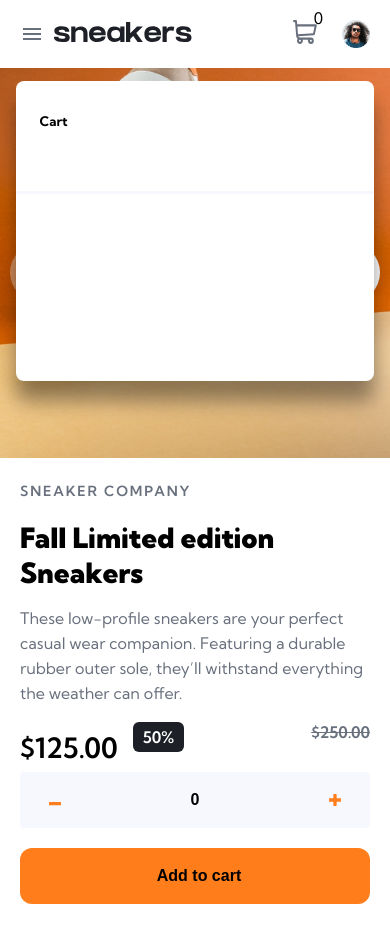
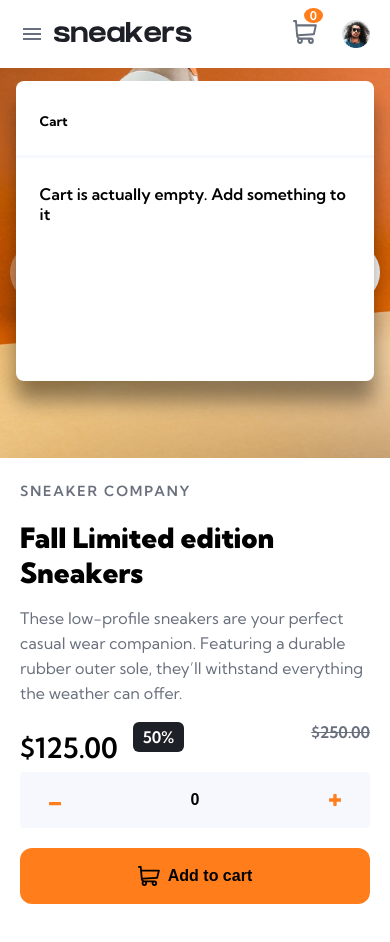
Before and after one commit to Leo95995/e-commerce-product-page, a React (Vite) app: page / in a window 390 px wide. Both pictures are taken after a click on the picture 305 px from the left and 32 px from the top of the page. Built offline with nearby package versions, Linux system fonts and the light colour scheme.

Commit message:
handMade Mobile version

```diff
--- a/package.json
+++ b/package.json
@@ -17,6 +17,8 @@
     "react": "^18.3.1",
     "react-dom": "^18.3.1",
     "styled-components": "^6.1.13",
+    "sweetalert2": "^11.14.5",
+    "sweetalert2-react-content": "^5.0.7",
     "swiper": "^11.1.14",
     "zustand": "^5.0.1"
   },
--- a/src/components/HamburgerMenu/Hamburger.tsx
+++ b/src/components/HamburgerMenu/Hamburger.tsx
@@ -1,16 +1,26 @@
 import styled, { keyframes } from "styled-components";
 import MenuIcon from "@mui/icons-material/Menu";
-import { useState } from "react";
-import { ISection } from "../../utilities/interfaces";
+import { useEffect, useState } from "react";
+import { DummyProd, ISection } from "../../utilities/interfaces";
 // Colors
-import { FAKE_BLACK, FAKE_WHITE, PRIMARY_GRAY, PURE_WHITE } from "../../utilities/colors";
+import {
+  FAKE_BLACK,
+  FAKE_WHITE,
+  PRIMARY_GRAY,
+  PURE_WHITE,
+  CUSTOM_ORANGE,
+} from "../../utilities/colors";
 
 // Assets
 import profilePic from "../../assets/images/image-avatar.png";
 import logo from "../../assets/images/logo.svg";
 import cart from "../../assets/images/icon-cart.svg";
-import closeIcon from '../../assets/images/icon-close.svg'
-
+import trash from "../../assets/images/icon-delete.svg";
+import closeIcon from "../../assets/images/icon-close.svg";
+import AddToCartButton from "../AddToCartButton/addToCart";
+import { cartStore } from "../../zustandStore/store";
+import Swal from 'sweetalert2'
+import withReactContent from 'sweetalert2-react-content'
 
 const entranceAnimista = keyframes`
   from {
@@ -20,7 +30,7 @@ const entranceAnimista = keyframes`
     transform: translateX(0);
   }
 
-`
+`;
 
 const MenuCustom = styled.div`
   z-index: 51;
@@ -38,10 +48,10 @@ const MenuCustom = styled.div`
 `;
 
 const CustomLink = styled.a`
-&:hover{
+  &:hover {
     color: ${PRIMARY_GRAY};
   }
-`
+`;
 
 const MobileCartModal = styled.div`
   width: 92%;
@@ -49,11 +59,11 @@ const MobileCartModal = styled.div`
   height: 300px;
   left: 0;
   top: 0;
-  position:absolute;
+  position: absolute;
   top: 65px;
   z-index: 200;
-  padding:4%;
-`
+  padding: 4%;
+`;
 
 const CartModalContent = styled.div`
   width: 100%;
@@ -62,21 +72,35 @@ const CartModalContent = styled.div`
   z-index: 200;
   border-radius: 8px;
   box-shadow: 0px 20px 20px 0px rgba(0, 0, 0, 0.4);
-`
-const CartVal  =styled.span`
+`;
+const CartVal = styled.span`
   position: absolute;
   top: -12px;
+  background-color: ${CUSTOM_ORANGE};
+  color: white;
+  padding: 0px 6px;
+  font-size: 12px;
+  font-weight: 600;
+  border-radius: 50%;
   right: -6px;
-`
+`;
 
 interface IHamburger {
   datas: any;
-  cartData:any
+  cartData: DummyProd[];
 }
 
+
+
 const HamburgerMenu: React.FC<IHamburger> = ({ datas, cartData }) => {
+
   const [status, setStatus] = useState<boolean>(false);
-  const [cartModal, setCartModal] = useState<boolean>(false)
+  const [cartModal, setCartModal] = useState<boolean>(false);
+  const clearCart = cartStore((state:any)=> state.clearCart)
+  const sweetAlert = withReactContent(Swal)
+
+
+
 
   return (
     <>
@@ -86,33 +110,136 @@ const HamburgerMenu: React.FC<IHamburger> = ({ datas, cartData }) => {
           justifyContent: "space-between",
           cursor: "pointer",
           alignItems: "center",
-            padding:"0px 20px",
+          padding: "0px 20px",
         }}
       >
-          <div style={{ display: "flex", alignItems: "center", gap:"10px"}}>
-            <div onClick={() => setStatus(true)} style={{display:'flex', alignItems:'center'}}>
-              <MenuIcon style={{fill:PRIMARY_GRAY}}/>
+        <div style={{ display: "flex", alignItems: "center", gap: "10px" }}>
+          <div
+            onClick={() => setStatus(true)}
+            style={{ display: "flex", alignItems: "center" }}
+          >
+            <MenuIcon style={{ fill: PRIMARY_GRAY }} />
           </div>
           <div>
             <img src={logo}></img>
           </div>
         </div>
-          <div style={{ display: "flex", alignItems: "center" , gap:'25px'}}>
-            <div style={{position:'relative'}}>
-              <CartVal>{cartData.length ? cartData.length: 0}</CartVal>
-            <img src={cart} onClick={()=>setCartModal((prev)=> !prev)} style={{ height: "24px", width: "24px" }}></img>
+        <div style={{ display: "flex", alignItems: "center", gap: "25px" }}>
+          <div style={{ position: "relative" }}>
+            <CartVal>{cartData.length}</CartVal>
+            <img
+              src={cart}
+              onClick={() => setCartModal((prev) => !prev)}
+              style={{ height: "24px", width: "24px" }}
+            ></img>
           </div>
-            {cartModal && <MobileCartModal>
+          {cartModal && (
+            <MobileCartModal>
               <CartModalContent>
-              <div style={{height:"30%",borderBottom:`3px solid ${FAKE_WHITE}` , padding: '10px 24px'}}>
+                <div
+                  style={{
+                    height: "18%",
+                    borderBottom: `3px solid ${FAKE_WHITE}`,
+                    padding: "10px 24px",
+                  }}
+                >
                   <h5>Cart</h5>
                 </div>
+                {cartData[0] && (
+                  <div style={{ padding: "10px 24px" }}>
+                    <div
+                      style={{
+                        display: "flex",
+                        gap: "15px",
+                        color: PRIMARY_GRAY,
+                        paddingTop: "10px",
+                      }}
+                    >
+                      <img
+                        style={{ width: "50px", borderRadius: "4px" }}
+                        src={cartData[0].baseImage}
+                      />{" "}
+                      <div
+                        style={{
+                          display: "flex",
+                          flexDirection: "column",
+                          gap: "5px",
+                        }}
+                      >
+                        <p style={{ padding: 0, margin: 0 }}>
+                          {cartData[0].title}
+                        </p>
+                        <div
+                          style={{
+                            padding: "2px 0px",
+                            display: "flex",
+                            gap: "5px",
+                          }}
+                        >
+                          <span>{cartData[0].discPrice} x</span>
+                          <span>{cartData.length} </span>
+                          <span style={{ color: "black", fontWeight: 600 }}>
+                            $
+                            {(
+                              Number(cartData[0].discPrice.replace("$", "")) *
+                              cartData.length
+                            ).toFixed(2)}
+                          </span>
+                        </div>
+                      </div>
+                      <div
+                        style={{ alignContent: "center" }}
+                        onClick={() => {
+                          sweetAlert.fire({
+                            title: <p>Cart cleared with success</p>,
+                            timer: 1000,
+                            icon:'success',
+                            confirmButtonColor: CUSTOM_ORANGE
+                          })
+                          clearCart()} }
+                      >
+                        <img style={{ height: "20px" }} src={trash} />
+                      </div>
+                    </div>
+                    <div>
+                      <AddToCartButton
+                        text="Checkout"
+                        additionalStyle={{
+                          marginTop: "50px",
+                          border: "none",
+                          background: CUSTOM_ORANGE,
+                          borderRadius: "12px",
+                          height: "56px",
+                        }}
+                        action={() => {
+                          clearCart()
+                          sweetAlert.fire({
+                            title: <p>Order successfully completed</p>,
+                            timer: 1000,
+                            icon:'success',
+                            confirmButtonColor: CUSTOM_ORANGE
+                          })
+                        }}
+                      ></AddToCartButton>
+                    </div>
+                  </div>
+                )}
+                {!cartData[0] && (
+                  <p
+                    style={{
+                      fontWeight: "600",
+                      display: "flex",
+                      alignItems: "center",
+                      padding: "10px 24px",
+                    }}
+                  >
+                    Cart is actually empty. Add something to it
+                  </p>
+                )}
               </CartModalContent>
-            </MobileCartModal>}
-            <img
-              src={profilePic}
-              style={{ height: "28px", width: "28px" }}
-            ></img>
+            </MobileCartModal>
+          )}
+          <img src={profilePic} style={{ height: "28px", width: "28px" }}></img>
         </div>
       </div>
       {status && (
@@ -124,15 +251,21 @@ const HamburgerMenu: React.FC<IHamburger> = ({ datas, cartData }) => {
                 display: "flex",
                 justifyContent: "start",
                 cursor: "pointer",
-              padding:'30px 0px 40px 0px'
+                padding: "30px 0px 40px 0px",
               }}
               onClick={() => setStatus(false)}
             >
               <img src={closeIcon}></img>
             </div>
-          <ul style={{ listStyleType: "none", margin:0, padding:0}}>
+            <ul style={{ listStyleType: "none", margin: 0, padding: 0 }}>
               {datas.map((e: ISection) => (
-              <li style={{padding:'22px 0px', textTransform:'capitalize', color:FAKE_BLACK}}>
+                <li
+                  style={{
+                    padding: "22px 0px",
+                    textTransform: "capitalize",
+                    color: FAKE_BLACK,
+                  }}
+                >
                   <CustomLink href={e.link} onClick={() => setStatus(false)}>
                     {e.title}
                   </CustomLink>{" "}
@@ -140,7 +273,19 @@ const HamburgerMenu: React.FC<IHamburger> = ({ datas, cartData }) => {
               ))}
             </ul>
           </MenuCustom>
-        <div style={{position:'absolute', width:'100%', height:'100%',background:'black', top:0, left:0, opacity:0.5, zIndex:50}} onClick={(()=>setStatus(false))}></div>
+          <div
+            style={{
+              position: "absolute",
+              width: "100%",
+              height: "100%",
+              background: "black",
+              top: 0,
+              left: 0,
+              opacity: 0.5,
+              zIndex: 50,
+            }}
+            onClick={() => setStatus(false)}
+          ></div>
         </>
       )}
     </>
--- a/src/components/NavBar/navBar.tsx
+++ b/src/components/NavBar/navBar.tsx
@@ -3,6 +3,7 @@ import styled from "styled-components";
 import { sectionList } from "../../utilities/db";
 import { TABLET } from "../../utilities/queries";
 import { cartStore } from "../../zustandStore/store";
+import { useEffect } from "react";
 const NavWrapper = styled.div`
   width: 100%;
   height: 68px;
@@ -21,8 +22,10 @@ const DesktopLayout = styled.div``;
 
 
 const NavBar: React.FC = () => {
-  const cart = cartStore((state: any) => state.cart);
-console.log(cart);
+  const cart = cartStore((state: any) => state.cartData);
+
+
+
   return (
     <>
       <NavWrapper>
--- a/src/home.tsx
+++ b/src/home.tsx
@@ -12,24 +12,30 @@ import {
 } from "./utilities/colors";
 import CustomizedInput from "./components/Input/input";
 import AddToCartButton from "./components/AddToCartButton/addToCart";
-import React, { useEffect, useState } from "react";
+import React, { useState } from "react";
 import { cartStore } from "./zustandStore/store";
-import cart from "./assets/images/icon-cart-black.svg";
-import { useStore } from "zustand";
+import cartBlack from "./assets/images/icon-cart-black.svg";
+
+
+import Swal from 'sweetalert2'
+import withReactContent from 'sweetalert2-react-content'
+
+
 
 const MobileContent = styled.div`
   display: none;
   @media (max-width: ${TABLET}) {
     display: block;
+    padding: 0px 0px 20px 0px;
   }
-`;
+  `;
 
 const DesktopContent = styled.div`
   display: block;
   @media (max-width: ${TABLET}) {
     display: none;
   }
-`;
+  `;
 
 const Pretitle = styled.h4`
   color: ${PRIMARY_GRAY};
@@ -46,12 +52,12 @@ const TitleText = styled.h2`
   font-size: 28px;
   padding: 0;
   margin: 0;
-`;
+  `;
 
 const PriceContent = styled.div`
   display: flex;
   justify-content: space-between;
-`;
+  `;
 
 const Contentful = styled.span`
   display: flex;
@@ -64,7 +70,7 @@ const Contentful = styled.span`
   color: ${PURE_WHITE};
   font-weight: 600;
   margin-bottom: 20px;
-`;
+  `;
 
 const customStyle: React.CSSProperties = {
   marginTop: "20px",
@@ -74,21 +80,26 @@ const customStyle: React.CSSProperties = {
 };
 
 const Home: React.FC = () => {
-  const cart = cartStore((state: any) => state.cart);
+  const cart = cartStore((state: any) => state.cartData);
+  const AddItem = cartStore((state: any) => state.addItem);
+  const sweetAlert = withReactContent(Swal)
+
   const [quantity, setQuantity] = useState<number>(0);
 
   const addToCart = (prod: any, quant: number) => {
     console.log(prod, quant);
     for (let x = 0; x < quant; x++) {
-      cart.push(prod);
+      AddItem(prod);
     }
+    sweetAlert.fire({
+      title: <p>Item added</p>,
+      timer: 1000,
+      icon:'success',
+      confirmButtonColor: CUSTOM_ORANGE
+    })
+
   };
 
-
-  useEffect(()=> {
-    console.log(quantity);
-    console.log(cart);
-  },[quantity, cart])
 
   return (
     <>
@@ -143,7 +154,7 @@ const Home: React.FC = () => {
           <CustomizedInput increments={{quant: quantity, setQuant:setQuantity}} />
           <AddToCartButton
             action={() => addToCart(DummyProd, quantity)}
-            icon={cart}
+            icon={cartBlack}
             text="Add to cart"
             additionalStyle={customStyle}
           />
--- a/src/utilities/db.ts
+++ b/src/utilities/db.ts
@@ -18,6 +18,7 @@ export const DummyProd = {
   discPrice: "$125.00",
   fullPrice: "$250.00",
   discPerc: "50%",
+  baseImage: prodThumb1
 };
 
 export const ProdDatas = {
--- a/src/zustandStore/store.ts
+++ b/src/zustandStore/store.ts
@@ -1,10 +1,18 @@
 import { create } from "zustand";
+import { DummyProd } from "../utilities/interfaces";
 
-interface CartItem {
-    title: string
-    price: number
+
+interface CartState {
+  cartData: DummyProd[];
+  addItem: (item: DummyProd, quantity: number) => void;
+  clearCart: () => void;
 }
 
-export const cartStore = create((set) => ({
-  cart: [] as CartItem[],
+export const cartStore = create<CartState>((set) => ({
+  cartData: [],
+  addItem: (item) =>
+    set((state) => ({
+      cartData: [...state.cartData, item], // aggiunge un nuovo elemento
+    })),
+  clearCart: () => set({ cartData: [] }), // svuota il carrello
 }));
```
Also changed, not shown: src/utilities/interfaces.ts (+10 -0 lines). Lines whose indentation alone changed are shown as unchanged.
